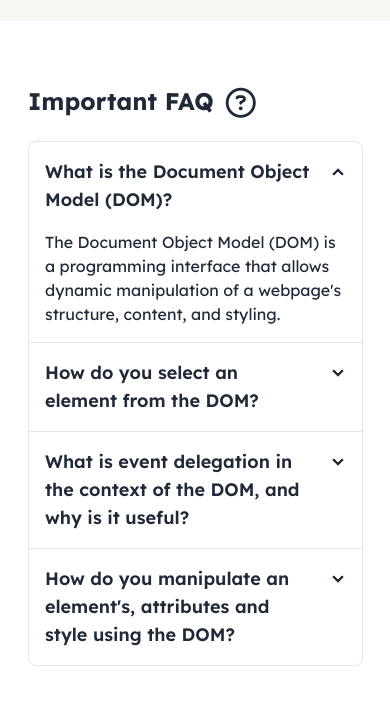
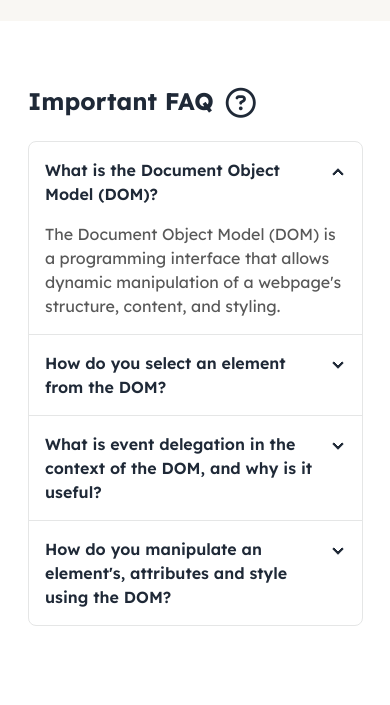
Before and after one commit to fa-mishuk/assignment-05, a plain HTML site: page home.html in a window 390 px wide. Shown: the part 67-772 px from the top of the page. Drawn offline with nearby package versions, Linux system fonts and the light colour scheme.

Commit message:
it's my final addition

```diff
--- a/home.html
+++ b/home.html
@@ -52,36 +52,36 @@
     <div class="w-full join join-vertical">
       <div class="border collapse collapse-arrow join-item border-base-300">
         <input type="radio" name="my-accordion-4" checked="checked" />
-        <div class="text-lg font-semibold lg:text-xl collapse-title">What is the Document Object Model (DOM)?</div>
+        <div class="font-semibold lg:text-xl collapse-title">What is the Document Object Model (DOM)?</div>
         <div class="collapse-content">
-          <p>The Document Object Model (DOM) is a programming interface that allows dynamic manipulation of a webpage's
+          <p class="text-[#111111B3]">The Document Object Model (DOM) is a programming interface that allows dynamic manipulation of a webpage's
             structure, content, and styling.</p>
         </div>
       </div>
       <div class="border collapse collapse-arrow join-item border-base-300">
         <input type="radio" name="my-accordion-4" />
-        <div class="text-lg font-semibold lg:text-xl collapse-title">How do you select an element from the DOM?</div>
+        <div class="font-semibold lg:text-xl collapse-title">How do you select an element from the DOM?</div>
         <div class="collapse-content">
-          <p>
+          <p class="text-[#111111B3]">
             I select an element from the DOM using methods like document.getElementById(), document.querySelector(), or
             document.getElementsByClassName().</p>
         </div>
       </div>
       <div class="border collapse collapse-arrow join-item border-base-300">
         <input type="radio" name="my-accordion-4" />
-        <div class="text-lg font-semibold lg:text-xl collapse-title">What is event delegation in the context of the DOM,
+        <div class="font-semibold lg:text-xl collapse-title">What is event delegation in the context of the DOM,
           and why is it useful?</div>
         <div class="collapse-content">
-          <p>Event delegation is a technique where a parent element handles events for its child elements using a single
+          <p class="text-[#111111B3]">Event delegation is a technique where a parent element handles events for its child elements using a single
             event listener, improving performance and enabling dynamic content handling.</p>
         </div>
       </div>
       <div class="border collapse collapse-arrow join-item border-base-300">
         <input type="radio" name="my-accordion-4" />
-        <div class="text-lg font-semibold lg:text-xl collapse-title">How do you manipulate an element's, attributes and
+        <div class="font-semibold lg:text-xl collapse-title">How do you manipulate an element's, attributes and
           style using the DOM?</div>
         <div class="collapse-content">
-          <p>I manipulate an element's attributes using `setAttribute()` and its styles via the `style` property in the
+          <p class="text-[#111111B3]">I manipulate an element's attributes using `setAttribute()` and its styles via the `style` property in the
             DOM.</p>
         </div>
       </div>
```
